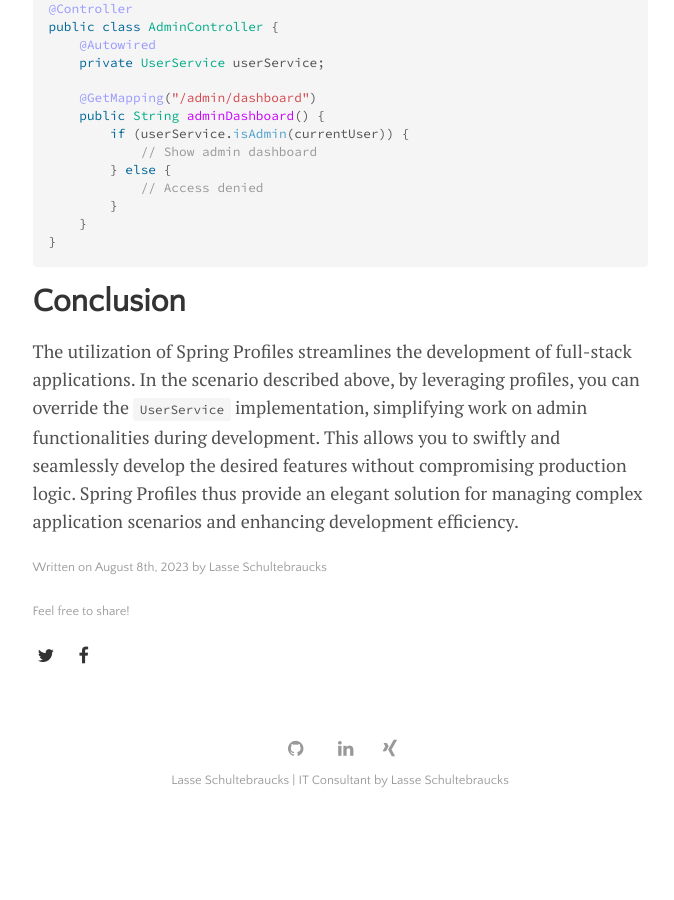
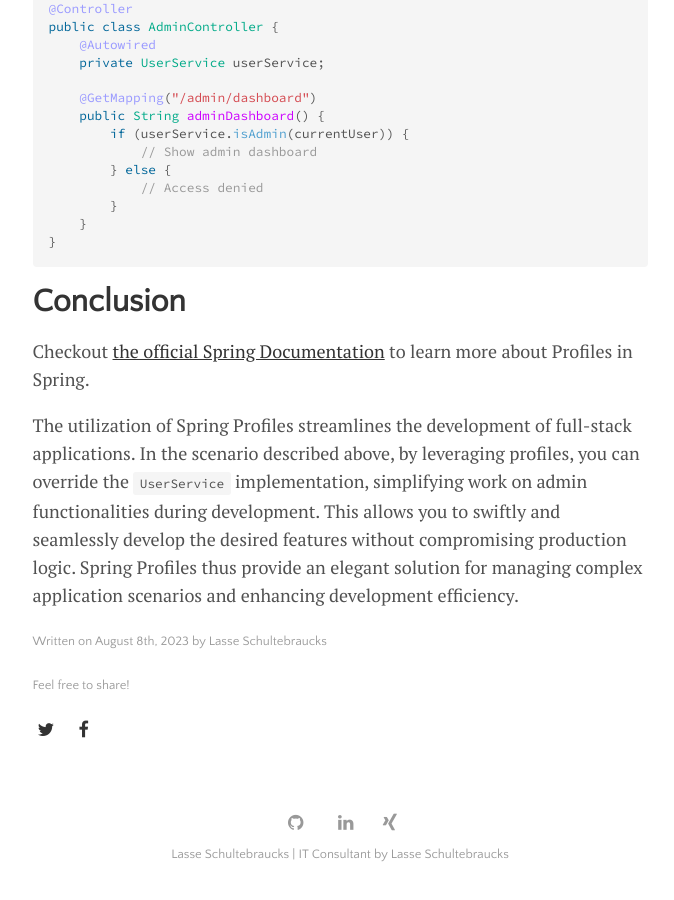
Before and after one commit to LSchultebraucks/lschultebraucks.github.io, a Jekyll site: the page built from _posts/2023-08-08-Efficient-Full-Stack-Application-Development-Using-Spring-Profiles.md, in a window 1280 px wide and 900 px high, scrolled down 2614 px. Shown: the whole window, without its empty margins (300-974 px from the left). Built offline with Jekyll 4.4.1, drawn with Linux system fonts in a browser that asks for light colours; before the commit the page ends 3440 px from its top, so only the background shows below that.

Commit message:
Efficient Full-Stack Application Development Using Spring Profiles

````diff
--- a/_posts/2023-08-08-Efficient-Full-Stack-Application-Development-Using-Spring-Profiles.md
+++ b/_posts/2023-08-08-Efficient-Full-Stack-Application-Development-Using-Spring-Profiles.md
@@ -86,4 +86,6 @@ public class AdminController {
 ```
 # Conclusion
 
+Checkout [the official Spring Documentation](https://docs.spring.io/spring-boot/docs/1.2.0.M1/reference/html/boot-features-profiles.html) to learn more about Profiles in Spring.
+
 The utilization of Spring Profiles streamlines the development of full-stack applications. In the scenario described above, by leveraging profiles, you can override the `UserService` implementation, simplifying work on admin functionalities during development. This allows you to swiftly and seamlessly develop the desired features without compromising production logic. Spring Profiles thus provide an elegant solution for managing complex application scenarios and enhancing development efficiency.
````
